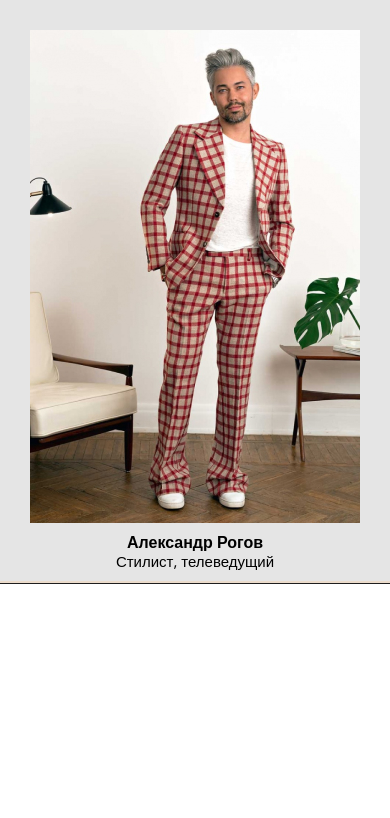
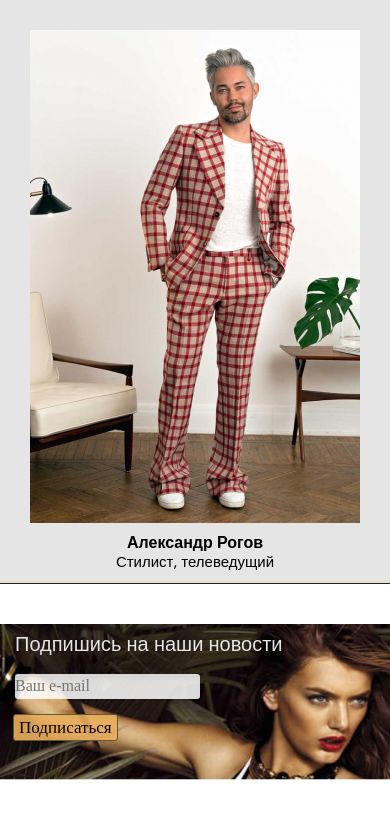
Before and after one commit to Consequence1234/Avocado, a plain HTML site: page index.html in a window 390 px wide. Shown: the part 2853-3671 px from the top of the page. Before the commit the page ends 3437 px from the top, so only its background shows below. Drawn offline with nearby package versions, Linux system fonts and the light colour scheme.

Commit message:
wild-girl block

```diff
--- a/css/style.css
+++ b/css/style.css
@@ -998,3 +998,113 @@ p.slider__text {
   background-color: #E9C7B7;
   border-radius: 5px;
 }
+
+.news__subscription {
+  margin: 40px 0 40px 0;
+  position: relative;
+}
+.subscription__bg{
+  overflow: hidden;
+  position: relative;
+  padding: 0 0 15% 0;
+}
+@media (max-width: 890px) {
+  .subscription__bg  {
+    padding: 0 0 20% 0;
+  }
+}
+@media (max-width: 620px) {
+  .subscription__bg  {
+    padding: 0 0 40% 0;
+  }
+}
+.subscription__bg img {
+  width: 100%;
+  height: 100%;
+  object-fit: cover;
+  position: absolute;
+  top: 0;
+  left:0;
+}
+.news__subscription p {
+  color: #e5e5e5;
+  padding: 25px 0 0 0;
+  font-size: 36px;
+  position: absolute;
+  top: 0;
+}
+@media (max-width: 890px) {
+  .news__subscription p {
+  font-size: 26px;
+  padding: 10px 0;
+ }
+}
+@media (max-width: 420px) {
+  .news__subscription p {
+  font-size: 20px;
+  padding: 10px 0;
+  }
+}
+
+.registration-form {
+  position: absolute;
+  top: 90;
+}
+@media (max-width: 890px) {
+  .registration-form {
+    top: 60;
+  }
+}
+@media (max-width: 420px) {
+  .registration-form {
+    top: 50;
+  }
+}
+
+label input{
+  border: none;
+  border-radius: 3px;
+  background: rgba(255, 255, 255, 0.85);
+  box-shadow: inset 2.5px 4.3px 5px rgba(0,0,0,.04);
+  font-size: 16px;
+	line-height: 25px;
+	font-weight: 500;
+  outline: none;
+  width: 220px;
+  height: 30px;
+}
+@media (max-width: 500px) {
+  label input {
+	line-height: 10px;
+  width: 185px;
+  height: 25px;
+  }
+}
+
+form button{
+	background: rgba(235, 176, 94, 0.9);
+  border: 1px solid #5E592F;
+  border-radius: 3px;
+	line-height: 15px;
+  padding: 9px 10px;
+  font-size: 17px;
+  transition: all 0.1s linear;
+  border-radius: 3px;
+  margin: 0 0 0 3px;
+}
+@media (max-width: 500px) {
+  form button {
+    position: absolute;
+    left: -5;
+    top: 40;
+    padding: 5px;
+  }
+}
+
+form button:hover,
+form button:focus,
+form button:active {
+	background-image: linear-gradient(90deg, rgb(213, 174, 118) 0%, rgb(243, 220, 217) 100%);
+  outline: none;
+  transform: scale(1.02);
+}
--- a/index.html
+++ b/index.html
@@ -172,6 +172,18 @@
             </div>
           </div>
         </section>
+        <div class="news__subscription">
+          <div class="subscription__bg"><img src="img/wild-girl 1.jpg" alt=""></div>
+            <div class="container">
+              <p>Подпишись на наши новости</p>
+              <form action="#" method="GET" class="registration-form">
+                <label for="" class="col-one">
+                <input type="email" name="email" value="" placeholder="Ваш e-mail">
+                <button type="submit">Подписаться</button>
+                </label>
+             </form>
+        </div>
+      </div>
     </div>
   </div>
 <script src="https://code.jquery.com/jquery-3.4.1.min.js"></script>
```
Also changed, not shown: img/wild-girl 1.jpg (added), js/main.js (line endings or trailing spaces).
